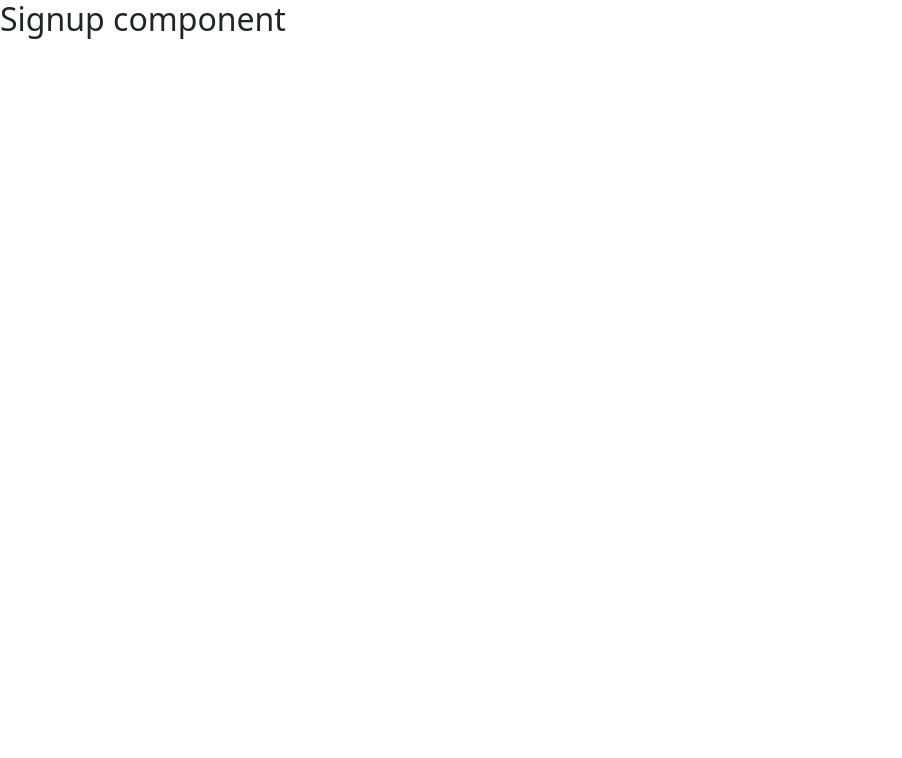
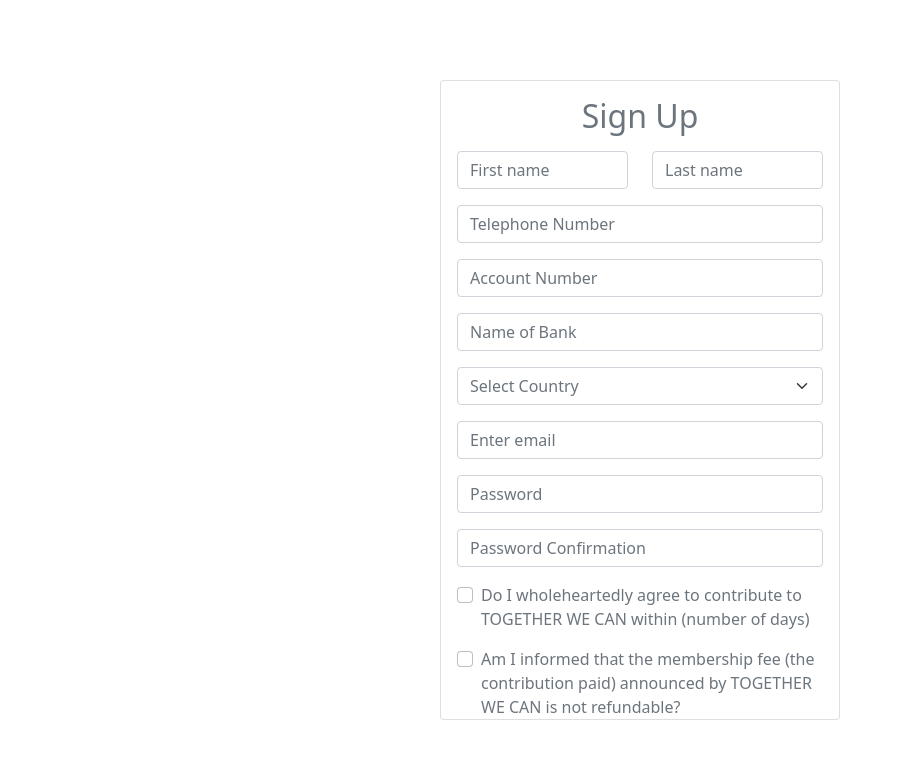
Before and after one commit to RNtaate/frontend_togetherwecan, a React (Create React App) app: page /signup in a window 1280 px wide. Shown: the top 758 px of the page, without its empty margins (0-902 px from the left). Built offline with nearby package versions, Linux system fonts and the light colour scheme.

Commit message:
Design sign up component using react bootstrap

```diff
--- a/src/containers/Auth/Signup.js
+++ b/src/containers/Auth/Signup.js
@@ -1,9 +1,86 @@
 import React from 'react';
+import { Card, Form, Button, Row, Col } from 'react-bootstrap';
 
 const Signup = () => {
+
+  let selectCountries = ['Uganda', 'Kenya', 'Tanzania', 'Germany', 'Burundi'];
+  selectCountries.sort();
   return (
-    <div>
-      <h2>Signup component</h2>
+    <div className='d-flex justify-content-center align-items-center' style={{ maxHeight: "100vh", minHeight: "100vh" }}>
+      <Card style={{ width: '25rem', minHeight: "80vh", maxHeight: "80vh", overflow: "auto" }}>
+        <Card.Body>
+          <h2 className="text-secondary text-center mb-3">Sign Up</h2>
+
+          <Form>
+            <Form.Group className="mb-3">
+              <Row>
+                <Col>
+                  <Form.Control required placeholder="First name" />
+                </Col>
+                <Col>
+                  <Form.Control required placeholder="Last name" />
+                </Col>
+              </Row>
+            </Form.Group>
+
+            <Form.Group className="mb-3" controlId="formBasicPassword">
+              <Form.Control required type="text" placeholder="Telephone Number" />
+            </Form.Group>
+
+            <Form.Group className="mb-3" controlId="formBasicPassword">
+              <Form.Control required type="text" placeholder="Account Number" />
+            </Form.Group>
+
+            <Form.Group className="mb-3" controlId="formBasicPassword">
+              <Form.Control required type="text" placeholder="Name of Bank" />
+            </Form.Group>
+
+            <Form.Select className="mb-3 text-secondary">
+              <option>Select Country</option>
+              {
+                selectCountries.map((country, index) => <option key={index}>{country}</option>)
+              }
+            </Form.Select>
+
+            <Form.Group className="mb-3" controlId="formBasicEmail">
+              <Form.Control required type="email" placeholder="Enter email" />
+            </Form.Group>
+
+            <Form.Group className="mb-3" controlId="formBasicPassword">
+              <Form.Control required type="password" placeholder="Password" />
+            </Form.Group>
+
+            <Form.Group className="mb-3" controlId="formBasicPassword">
+              <Form.Control required type="password" placeholder="Password Confirmation" />
+            </Form.Group>
+
+            <div className="form-check mb-3">
+              <input className="form-check-input" type="checkbox" value="" id="flexCheckDefault" />
+              <label className="form-check-label text-secondary" for="flexCheckDefault">
+                Do I wholeheartedly agree to contribute to TOGETHER WE CAN within (number of days)
+              </label>
+            </div>
+
+            <div className="form-check mb-3">
+              <input className="form-check-input" type="checkbox" value="" id="flexCheckDefault" />
+              <label className="form-check-label text-secondary" for="flexCheckDefault">
+                Am I informed that the membership fee (the contribution paid) announced by TOGETHER WE CAN is not refundable?
+              </label>
+            </div>
+
+            <div className="form-check mb-3">
+              <input className="form-check-input" type="checkbox" value="" id="flexCheckDefault" />
+              <label className="form-check-label text-secondary" for="flexCheckDefault">
+                Do I comply with the rules set by TOGETHER WE CAN?
+              </label>
+            </div>
+
+            <Button variant="primary" type="submit" className="w-100 mt-3">
+              Submit
+            </Button>
+          </Form>
+        </Card.Body>
+      </Card>
     </div>
   );
 };
```
